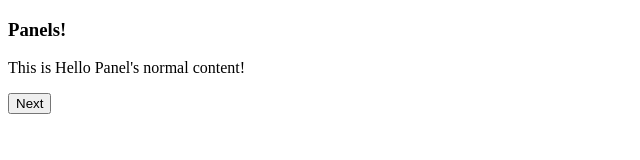
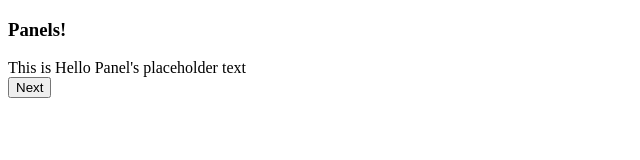
Before and after one commit to Editalthte/angular-toy, an Angular app: page / in a window 1280 px wide. Shown: the top 160 px of the page, without its empty margins (0-640 px from the left). Built offline with nearby package versions, Linux system fonts and the light colour scheme.

Commit message:
- Functional if/else content generation

```diff
--- a/src/app/side-panel/panels/hello-panel/hello-panel.component.html
+++ b/src/app/side-panel/panels/hello-panel/hello-panel.component.html
@@ -1 +1,2 @@
-<p>This is Hello Panel's normal content!</p>
+<div *ngIf="shouldDisplayPlaceholer(); else elseBlock">{{ getPlaceholderText() }}</div>
+<ng-template #elseBlock><p>This is Hello Panel's normal content!</p></ng-template>
--- a/src/app/side-panel/panels/hello-panel/hello-panel.component.ts
+++ b/src/app/side-panel/panels/hello-panel/hello-panel.component.ts
@@ -1,17 +1,19 @@
 import { Component } from '@angular/core';
 import { PanelBase } from '../panel-base/panel-base.component';
+import { NgIf } from '@angular/common';
 
 @Component({
   selector: 'app-hello-panel',
   standalone: true,
-  imports: [],
+  imports: [NgIf],
   templateUrl: './hello-panel.component.html',
   styleUrl: './hello-panel.component.sass'
 })
 export class HelloPanel extends PanelBase
 {
+	override shouldDisplayContent(): boolean
+	{ return (this.modeSetting != "placeholder"); }
+
 	override getPlaceholderText(): string
-	{
-		return "This is Hello Panel's placeholder text"
-	}
+	{ return "This is Hello Panel's placeholder text"; }
 }
--- a/src/app/side-panel/panels/panel-base/panel-base.component.ts
+++ b/src/app/side-panel/panels/panel-base/panel-base.component.ts
@@ -14,8 +14,7 @@ export abstract class PanelBase
 
 	abstract getPlaceholderText(): string;
 
-	shouldDisplayContent(): boolean
-	{ return (this.getPlaceholderText() === ""); }
+	abstract shouldDisplayContent(): boolean;
 
 	shouldDisplayPlaceholer(): boolean
 	{ return (!this.shouldDisplayContent()); }
```
